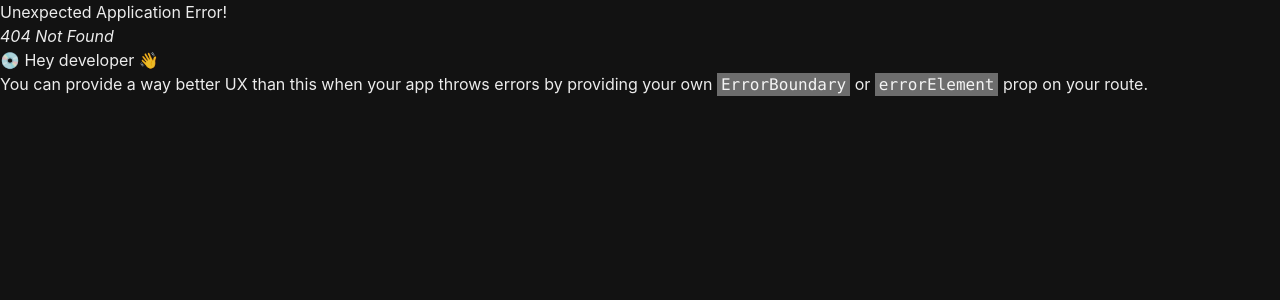
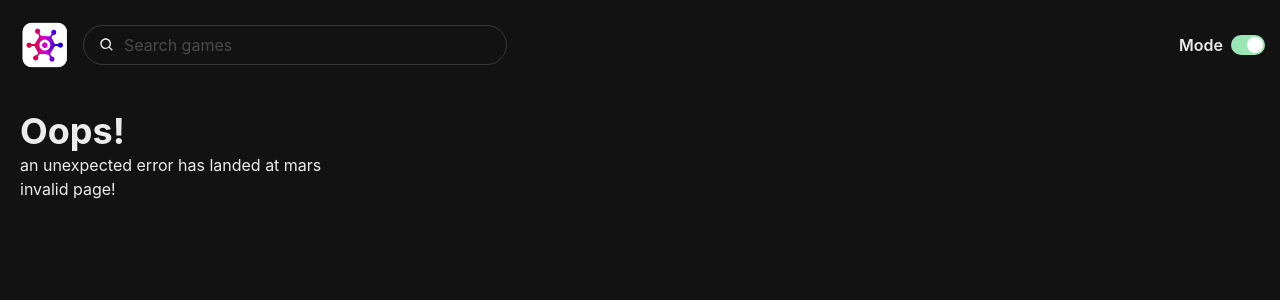
Before and after one commit to moizghumann/GameVerse, a React (Vite) app: page /games/1/1 in a window 1280 px wide. Before the commit this address had no page. Shown: the top 300 px of the page. Built offline with nearby package versions, Linux system fonts and the light colour scheme.

Commit message:
handle errors

```diff
--- a/src/components/GameHeading.tsx
+++ b/src/components/GameHeading.tsx
@@ -13,7 +13,7 @@
   const genres = useGenre(genreID)
   const platforms = usePlatform(platformID);
 
-  // const heading = `${platforms?.name || ''} ${genres?.name || ''} Games` || `${search || ''} Search Results`
+  // const heading = `${platforms?.name || ''} ${genres?.name || ''} Games`
 
   let heading = '';
 
--- /dev/null
+++ b/src/pages/ErrorPage.tsx
@@ -0,0 +1,24 @@
+import { Box, Heading, Text } from '@chakra-ui/react'
+import { isRouteErrorResponse, useRouteError } from 'react-router'
+import NavBar from '../components/NavBar'
+
+const ErrorPage = () => {
+    const error = useRouteError()
+
+    return (
+        <>
+            <NavBar />
+            <Box padding={5}>
+                <Heading>Oops!</Heading>
+                <Text>an unexpected error has landed at mars </Text>
+                <Text>
+                    {isRouteErrorResponse(error)
+                        ? 'invalid page!'
+                        : 'unexpected error, cant fly to moon rn!'}
+                </Text>
+            </Box>
+        </>
+    )
+}
+
+export default ErrorPage
--- a/src/pages/HomePage.tsx
+++ b/src/pages/HomePage.tsx
@@ -6,6 +6,7 @@
 import SortSelector from "../components/SortSelector"
 
 const HomePage = () => {
+
     return (
         <>
             <Grid templateAreas={{
--- a/src/routing/routes.tsx
+++ b/src/routing/routes.tsx
@@ -2,10 +2,13 @@
 import Layout from "../pages/Layout";
 import HomePage from "../pages/HomePage";
 import GameDetails from "../pages/GameDetails";
+import ErrorPage from "../pages/ErrorPage";
 
 const router = createBrowserRouter([
     {
-        path: '/', element: <Layout />,
+        path: '/',
+        element: <Layout />,
+        errorElement: <ErrorPage />,
         children: [
             { path: '', element: <HomePage /> },
             { path: 'games/:id', element: <GameDetails /> }
```
